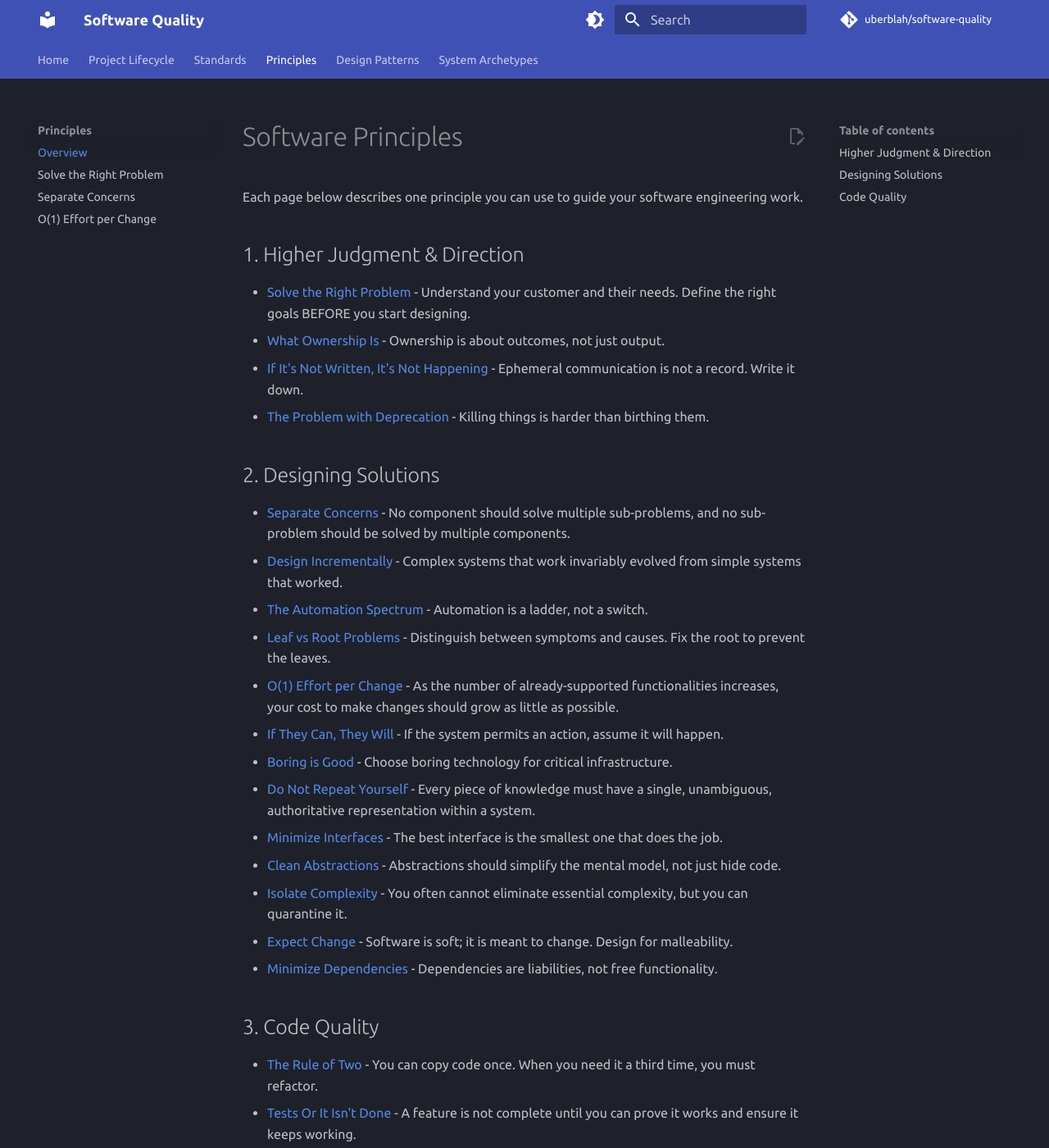
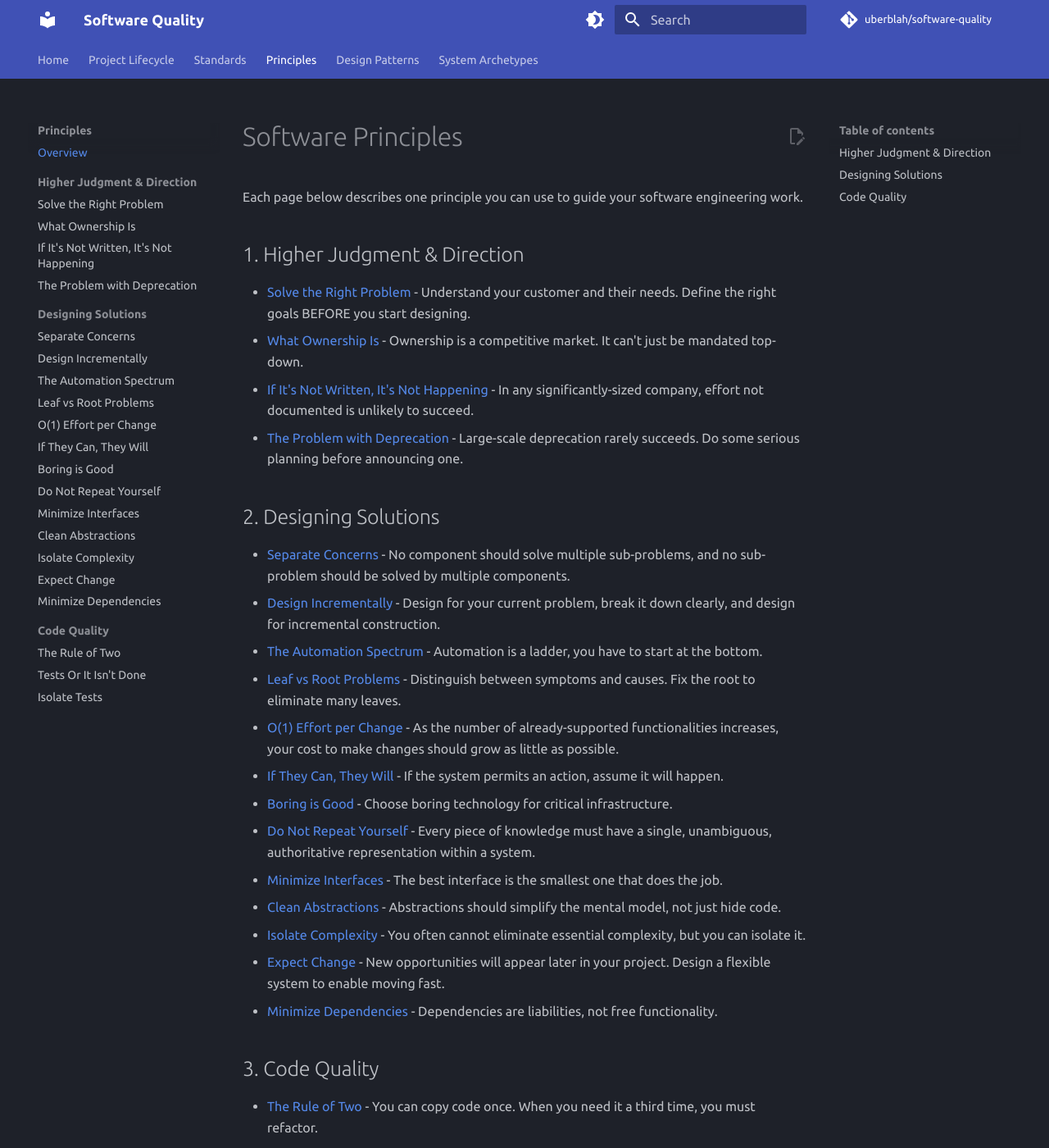
Before and after one commit to uberblah/software-quality, an MkDocs documentation site: the page built from docs/principles/index.md, in a window 1280 px wide and 1400 px high. Shown: the whole window at 82% size. Built offline with MkDocs 1.6.1 and Material for MkDocs 9.7.7, drawn with Linux system fonts in a browser that asks for light colours; comment, search, counter and statistics services are not loaded.

Commit message:
redid subtitles in princilpes list, and fixed nav

```diff
--- a/docs/principles/index.md
+++ b/docs/principles/index.md
@@ -10,24 +10,24 @@ Each page below describes one principle you can use to guide your software engin
 ## Higher Judgment & Direction
 
 - [Solve the Right Problem](solve-the-right-problem.md) - Understand your customer and their needs. Define the right goals BEFORE you start designing.
-- [What Ownership Is](what-ownership-is.md) - Ownership is about outcomes, not just output.
-- [If It's Not Written, It's Not Happening](if-its-not-written-its-not-happening.md) - Ephemeral communication is not a record. Write it down.
-- [The Problem with Deprecation](the-problem-with-deprecation.md) - Killing things is harder than birthing them.
+- [What Ownership Is](what-ownership-is.md) - Ownership is a competitive market. It can't just be mandated top-down.
+- [If It's Not Written, It's Not Happening](if-its-not-written-its-not-happening.md) - In any significantly-sized company, effort not documented is unlikely to succeed.
+- [The Problem with Deprecation](the-problem-with-deprecation.md) - Large-scale deprecation rarely succeeds. Do some serious planning before announcing one.
 
 ## Designing Solutions
 
 - [Separate Concerns](separation-of-concerns.md) - No component should solve multiple sub-problems, and no sub-problem should be solved by multiple components.
-- [Design Incrementally](design-incrementally.md) - Complex systems that work invariably evolved from simple systems that worked.
-- [The Automation Spectrum](the-automation-spectrum.md) - Automation is a ladder, not a switch.
-- [Leaf vs Root Problems](leaf-vs-root-problems.md) - Distinguish between symptoms and causes. Fix the root to prevent the leaves.
+- [Design Incrementally](design-incrementally.md) - Design for your current problem, break it down clearly, and design for incremental construction.
+- [The Automation Spectrum](the-automation-spectrum.md) - Automation is a ladder, you have to start at the bottom.
+- [Leaf vs Root Problems](leaf-vs-root-problems.md) - Distinguish between symptoms and causes. Fix the root to eliminate many leaves.
 - [O(1) Effort per Change](o1-effort-per-change.md) - As the number of already-supported functionalities increases, your cost to make changes should grow as little as possible.
 - [If They Can, They Will](if-they-can-they-will.md) - If the system permits an action, assume it will happen.
 - [Boring is Good](boring-is-good.md) - Choose boring technology for critical infrastructure.
 - [Do Not Repeat Yourself](do-not-repeat-yourself.md) - Every piece of knowledge must have a single, unambiguous, authoritative representation within a system.
 - [Minimize Interfaces](minimize-interfaces.md) - The best interface is the smallest one that does the job.
 - [Clean Abstractions](clean-abstractions.md) - Abstractions should simplify the mental model, not just hide code.
-- [Isolate Complexity](isolate-complexity.md) - You often cannot eliminate essential complexity, but you can quarantine it.
-- [Expect Change](expect-change.md) - Software is soft; it is meant to change. Design for malleability.
+- [Isolate Complexity](isolate-complexity.md) - You often cannot eliminate essential complexity, but you can isolate it.
+- [Expect Change](expect-change.md) - New opportunities will appear later in your project. Design a flexible system to enable moving fast.
 - [Minimize Dependencies](minimize-dependencies.md) - Dependencies are liabilities, not free functionality.
 
 ## Code Quality
--- a/mkdocs.yml
+++ b/mkdocs.yml
@@ -88,9 +88,29 @@ nav:
       - Design Template: standards/design-template.md
   - Principles:
       - Overview: principles/index.md
-      - Solve the Right Problem: principles/solve-the-right-problem.md
-      - Separate Concerns: principles/separation-of-concerns.md
-      - O(1) Effort per Change: principles/o1-effort-per-change.md
+      - Higher Judgment & Direction:
+          - Solve the Right Problem: principles/solve-the-right-problem.md
+          - What Ownership Is: principles/what-ownership-is.md
+          - If It's Not Written, It's Not Happening: principles/if-its-not-written-its-not-happening.md
+          - The Problem with Deprecation: principles/the-problem-with-deprecation.md
+      - Designing Solutions:
+          - Separate Concerns: principles/separation-of-concerns.md
+          - Design Incrementally: principles/design-incrementally.md
+          - The Automation Spectrum: principles/the-automation-spectrum.md
+          - Leaf vs Root Problems: principles/leaf-vs-root-problems.md
+          - O(1) Effort per Change: principles/o1-effort-per-change.md
+          - If They Can, They Will: principles/if-they-can-they-will.md
+          - Boring is Good: principles/boring-is-good.md
+          - Do Not Repeat Yourself: principles/do-not-repeat-yourself.md
+          - Minimize Interfaces: principles/minimize-interfaces.md
+          - Clean Abstractions: principles/clean-abstractions.md
+          - Isolate Complexity: principles/isolate-complexity.md
+          - Expect Change: principles/expect-change.md
+          - Minimize Dependencies: principles/minimize-dependencies.md
+      - Code Quality:
+          - The Rule of Two: principles/the-rule-of-two.md
+          - Tests Or It Isn't Done: principles/tests-or-it-isnt-done.md
+          - Isolate Tests: principles/isolate-tests.md
   - Design Patterns:
       - Overview: design-patterns/index.md
       - Clean Plugin Architecture: design-patterns/plugin-architecture.md
```
Also changed, not shown: docs/principles/if-its-not-written-its-not-happening.md (+1 -1 lines).
